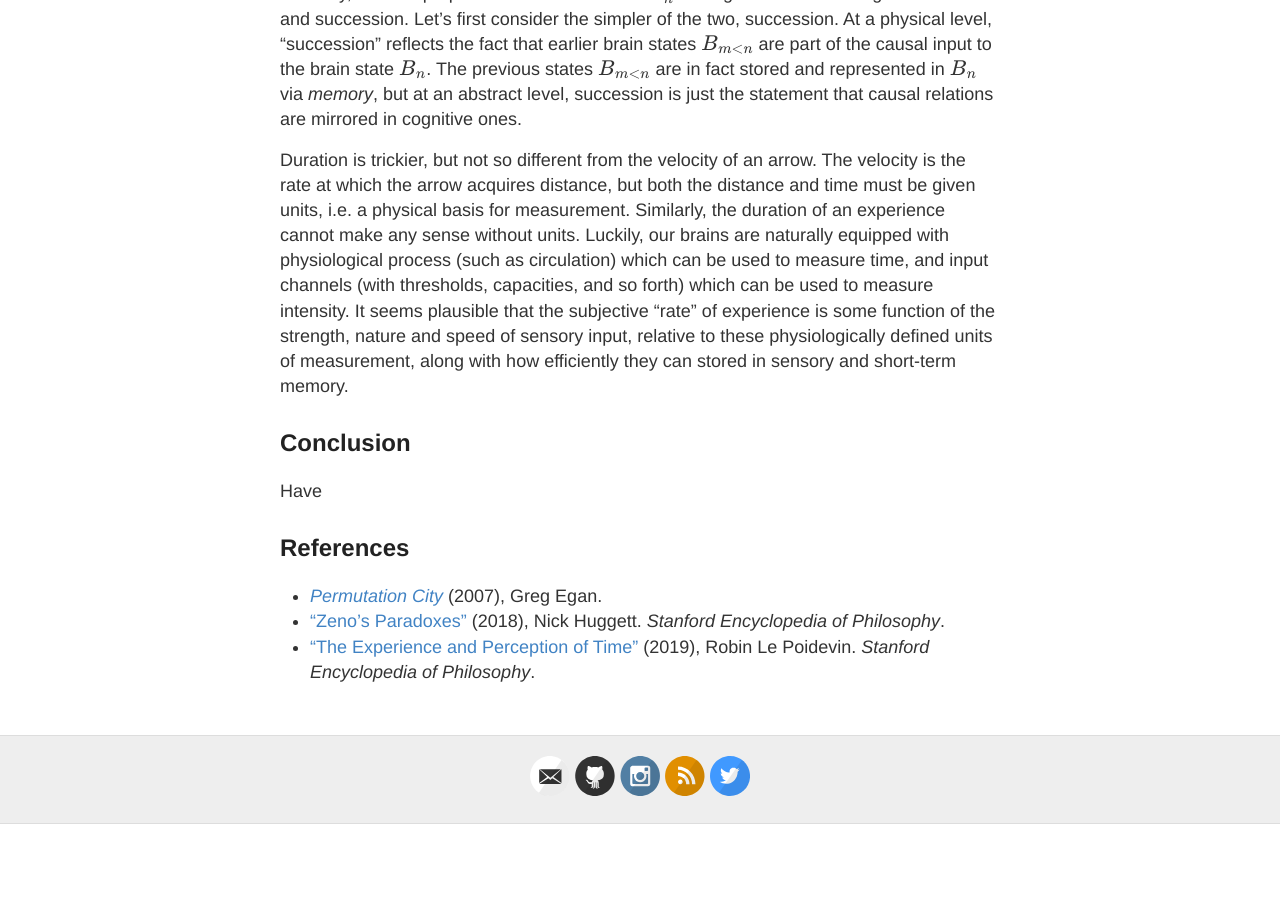
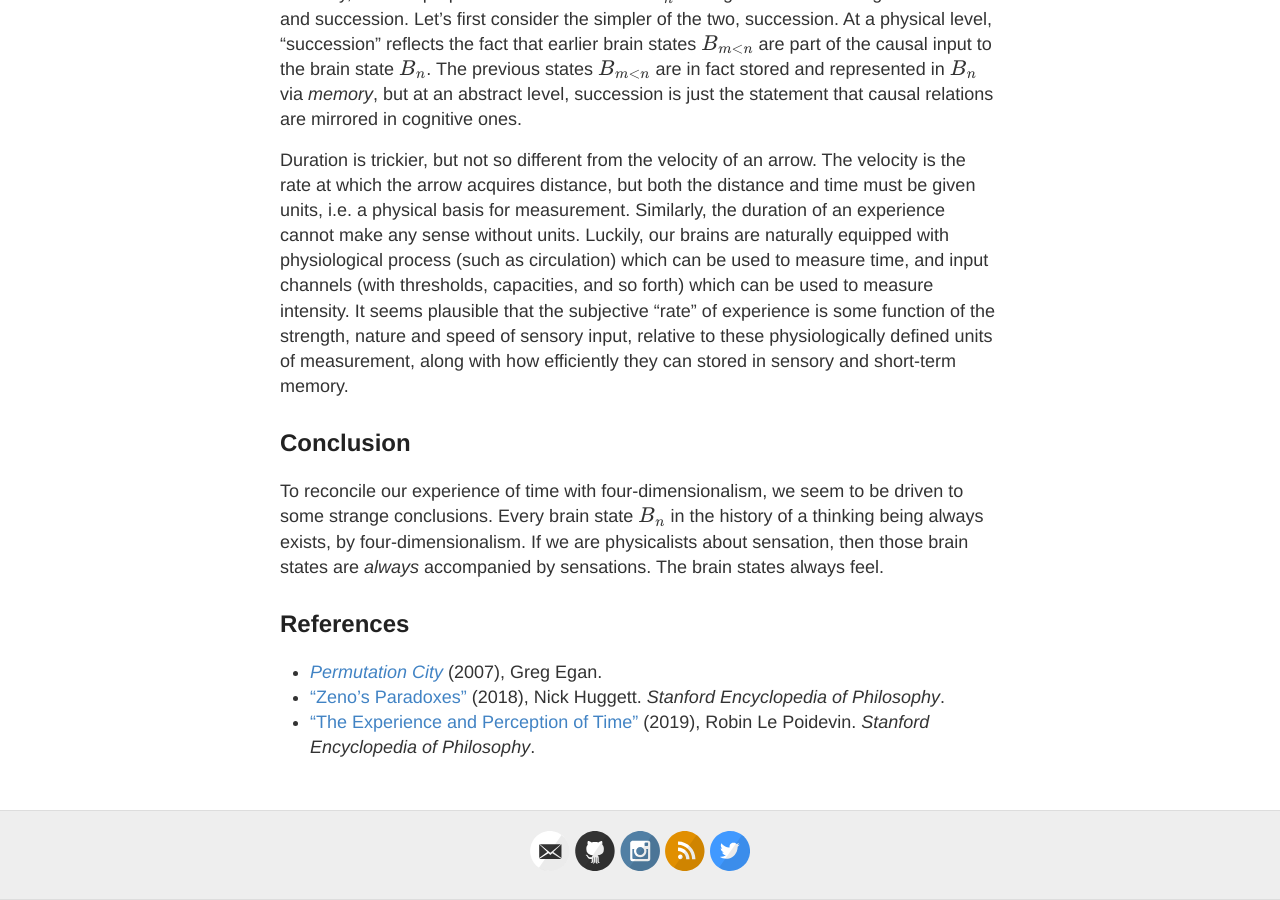
Before and after one commit to hapax/hapax.github.io, a Jekyll site: the page built from assets/psychology-time.md, in a window 1280 px wide and 900 px high, scrolled down 5293 px. Built offline with Jekyll 4.4.1, drawn with Linux system fonts in a browser that asks for light colours; our own code applies the rules of GitHub Pages for plain Markdown files; formulas are drawn with MathJax 3; a script that is not in the unit is left out; before the commit the page ends 6117 px from its top, so only the background shows below that; some of the changed text lies outside the part shown.

Commit message:
Update psychology-time.md

```diff
--- a/assets/psychology-time.md
+++ b/assets/psychology-time.md
@@ -229,9 +229,8 @@ exist at the same time.
 (These faulty demiurges are partially inspired by Greg Egan's
 ["dust theory"](https://www.gregegan.net/PERMUTATION/FAQ/FAQ.html),
 featuring in his novel *Permutation City*.
-The flavour of these objects is similar to Augustine's argument
-against duration in his *Confessions*.
-)
+The use of demiurges has a similar flavour to Augustine's argument
+against duration in the *Confessions*.)
 
 ## Mental states and processes
 
@@ -341,7 +340,13 @@ with how efficiently they can stored in sensory and short-term memory.
 
 ## Conclusion
 
-Have
+To reconcile our experience of time with four-dimensionalism, we seem
+to be driven to some strange conclusions.
+Every brain state $B_n$ in the history of a thinking being always
+exists, by four-dimensionalism.
+If we are physicalists about sensation, then those brain states are
+*always* accompanied by sensations.
+The brain states always feel.
 
 ## References
 
```
